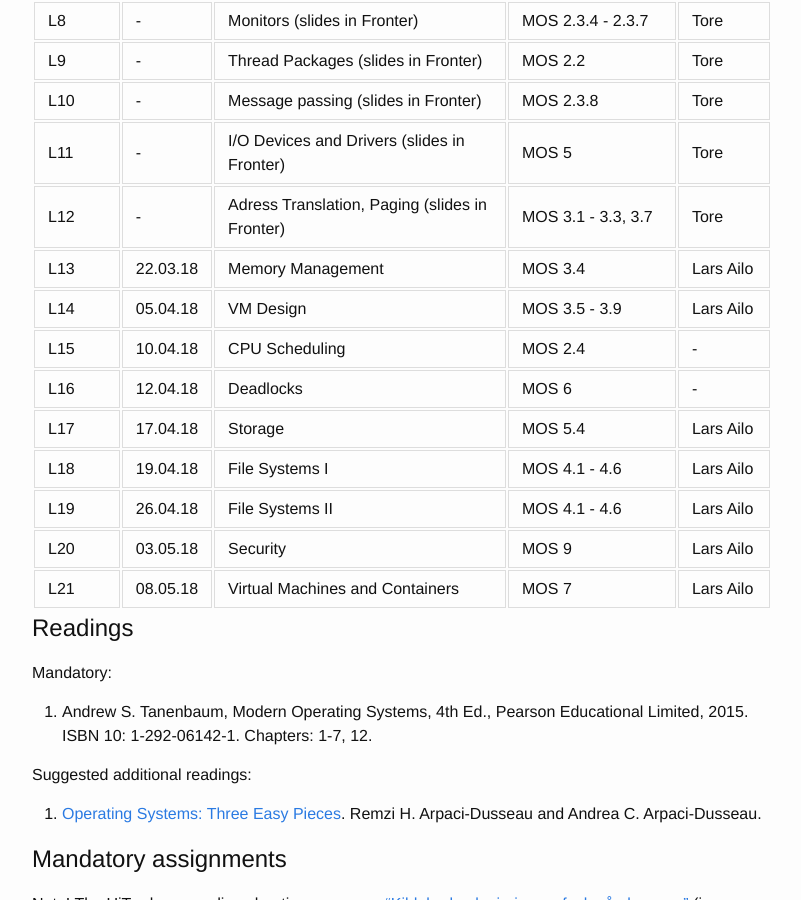
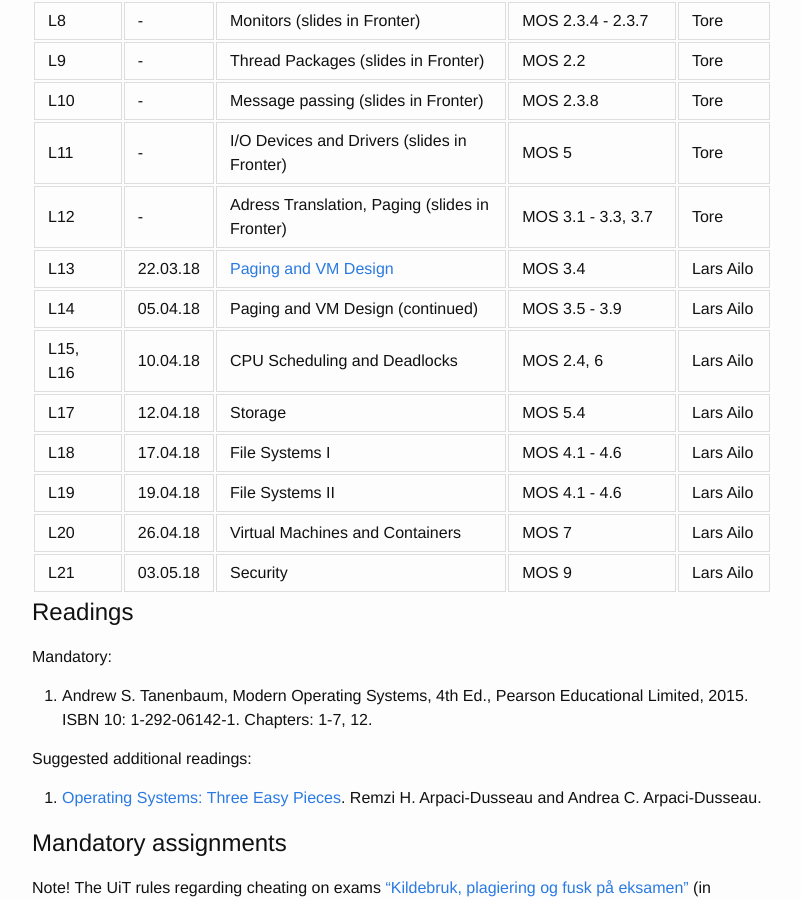
Before and after one commit to uit-inf-2201-s18/uit-inf-2201-s18.github.io, a Jekyll site: the page built from index.md, in a window 1280 px wide and 900 px high, scrolled down 1306 px. Shown: the whole window, without its empty margins (238-1039 px from the left). Built offline with Jekyll 4.4.1, drawn with Linux system fonts in a browser that asks for light colours.

Commit message:
Paging and VM design slides
Updated lecture plan

```diff
--- a/index.md
+++ b/index.md
@@ -48,15 +48,15 @@ Refer to the lecture and mandatory assignment plan, and e-mails, for which room
 | L10 | - | Message passing (slides in Fronter) | MOS 2.3.8 | Tore |
 | L11 | - | I/O Devices and Drivers (slides in Fronter) | MOS 5 | Tore |
 | L12 | - | Adress Translation, Paging (slides in Fronter) | MOS 3.1 - 3.3, 3.7| Tore |
-| L13 | 22.03.18 | Memory Management | MOS 3.4 | Lars Ailo |
-| L14 | 05.04.18 | VM Design | MOS 3.5 - 3.9 | Lars Ailo |
-| L15 | 10.04.18 | CPU Scheduling | MOS 2.4 | - |
-| L16 | 12.04.18 | Deadlocks | MOS 6 | - |
-| L17 | 17.04.18 | Storage | MOS 5.4 | Lars Ailo |
-| L18 | 19.04.18 | File Systems I | MOS 4.1 - 4.6 | Lars Ailo |
-| L19 | 26.04.18 | File Systems II | MOS 4.1 - 4.6 | Lars Ailo |
-| L20 | 03.05.18 | Security | MOS 9 | Lars Ailo |
-| L21 | 08.05.18 | Virtual Machines and Containers | MOS 7 | Lars Ailo |
+| L13 | 22.03.18 | [Paging and VM Design](lectures/13-Paging and VM Deisgn.pptx) | MOS 3.4 | Lars Ailo |
+| L14 | 05.04.18 | Paging and VM Design (continued) | MOS 3.5 - 3.9 | Lars Ailo |
+| L15, L16 | 10.04.18 | CPU Scheduling and Deadlocks | MOS 2.4, 6 | Lars Ailo |
+| L17 | 12.04.18 | Storage | MOS 5.4 | Lars Ailo |
+| L18 | 17.04.18 | File Systems I | MOS 4.1 - 4.6 | Lars Ailo |
+| L19 | 19.04.18 | File Systems II | MOS 4.1 - 4.6 | Lars Ailo |
+| L20 | 26.04.18 | Virtual Machines and Containers | MOS 7 | Lars Ailo |
+| L21 | 03.05.18 | Security | MOS 9 | Lars Ailo |
+
 
 
 ## Readings
```
Also changed, not shown: 1 other file.
